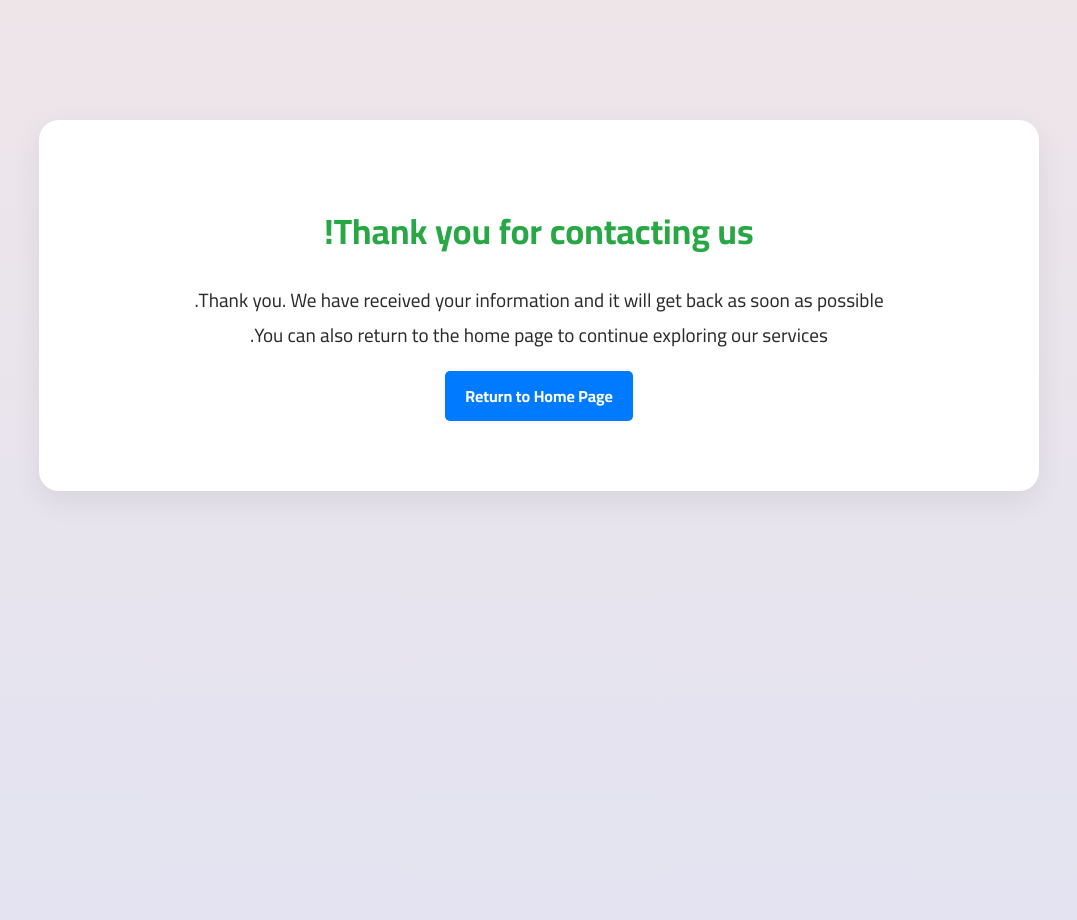
After one commit to Houssam-Sawan/Clear-Diagnose, a Flask app: page /contact in a window 1280 px wide. The commit adds this page. Shown: the whole page, without its empty margins (101-1178 px from the left). Run offline with Flask 3, Linux system fonts and the light colour scheme; parts of the project's set-up code (start-up, migrations or seed data) failed here and were passed over.

Commit message:
refactor index page

```diff
--- a/app.py
+++ b/app.py
@@ -387,6 +387,10 @@ def my_consultations():
     doctors = db.session.query(User).join(Doctor).filter(User.role == 'doctor').all()
     return render_template('my_consultations.html', consultations=consultations, doctors=doctors)
 
+@app.route('/contact' , methods=['GET', 'POST'])
+def contact():
+    return render_template('contact.html')
+
 @app.route('/consultation_details/<int:consultation_id>')
 @login_required
 def consultation_details(consultation_id):
--- a/templates/base.html
+++ b/templates/base.html
@@ -28,7 +28,7 @@
 </head>
 
 <!-- Sidebar Toggle Button -->
-<button id="toggleSidebar" class="btn btn-outline-secondary position-fixed bottom-0 start-0 m-3 z-index-1030">
+<button id="toggleSidebar" class="btn btn-outline-secondary position-fixed bottom-0 start-0 m-3 bg-primary text-white" style="z-index: 1030; ">
   <i class="bi bi-people-fill"></i> Doctors
 </button>
 <!-- Sidebar for Available Doctors -->
@@ -43,7 +43,7 @@
     </div>
   </div>
 
-  <div class="card shadow">
+  <div class="card shadow" style="z-index: 2000;">
     <div class="card-header bg-primary text-white">
       <strong>Available Doctors</strong>
     </div>
--- /dev/null
+++ b/templates/contact.html
@@ -0,0 +1,44 @@
+<!DOCTYPE html>
+<html lang="en" dir="rtl">
+<head>
+    <meta charset="UTF-8">
+    <title>Thank you</title>
+    <link rel="stylesheet" href="{{ url_for('static', filename='css/questions.css') }}">
+    <link href="https://fonts.googleapis.com/css2?family=Cairo:wght@400;700&display=swap" rel="stylesheet">
+    <style>
+        .thank-you-container {
+            text-align: center;
+            padding: 50px 20px;
+        }
+        .thank-you-container h1 {
+            color: #28a745; /* Green color for success */
+            margin-bottom: 20px;
+        }
+        .thank-you-container p {
+            font-size: 1.2em;
+            margin-bottom: 30px;
+        }
+        .thank-you-container a {
+            background-color: #007bff;
+            color: white;
+            padding: 10px 20px;
+            text-decoration: none;
+            border-radius: 5px;
+            font-weight: bold;
+        }
+    </style>
+</head>
+<body>
+    <main class="container">
+        <div class="thank-you-container">
+            <h1>Thank you for contacting us!</h1>
+            <p>
+              Thank you. We have received your information and it will get back as soon as possible.
+              <br>
+                 You can also return to the home page to continue exploring our services.
+            </p>
+            <a href="{{ url_for('home') }}">Return to Home Page</a>
+        </div>
+    </main>
+</body>
+</html>
--- a/templates/index.html
+++ b/templates/index.html
@@ -38,7 +38,7 @@
                 <h6>Welcome to Clear Diagnose</h6>
                 <h2>Your  <em>Smart Medical Assistant</em> </h2>
                 <p>Get quick medical diagnoses and advice with the power of AI. Start your diagnosis now</p>
-                <li class="scroll-to-section"><div class="main-red-button"><a href="{{ url_for('login') }}">Start Your Diagnosis
+                <li class="scroll-to-section"><div class="main-red-button"><a href="{{ url_for('consultation_form') }}">Start Your Diagnosis
 
 
 
@@ -302,7 +302,7 @@
       <div class="row">
         <div class="col-lg-6 align-self-center wow fadeInLeft" data-wow-duration="0.5s" data-wow-delay="0.25s">
           <div class="section-heading">
-            <h2>Feel Free To Send Us a Message About Your Website Needs</h2>
+            <h2>Feel Free To Send Us a Message</h2>
             <p>Have questions, suggestions, or need assistance? Don’t hesitate to reach out to us through the channels below. Our team is ready to help with care and dedication! </p>
             <div class="phone-info">
               <h4>For any enquiry, Call Us: <span><i class="fa fa-phone"></i> <a href="#">+971 123 456 7890</a></span></h4>
@@ -310,7 +310,7 @@
           </div>
         </div>
         <div class="col-lg-6 wow fadeInRight" data-wow-duration="0.5s" data-wow-delay="0.25s">
-          <form id="contact" action="" method="post">
+          <form id="contact" action="{{url_for('contact')}}" method="post">
             <div class="row">
               <div class="col-lg-6">
                 <fieldset>
```
Also changed, not shown: instance/app.db.
